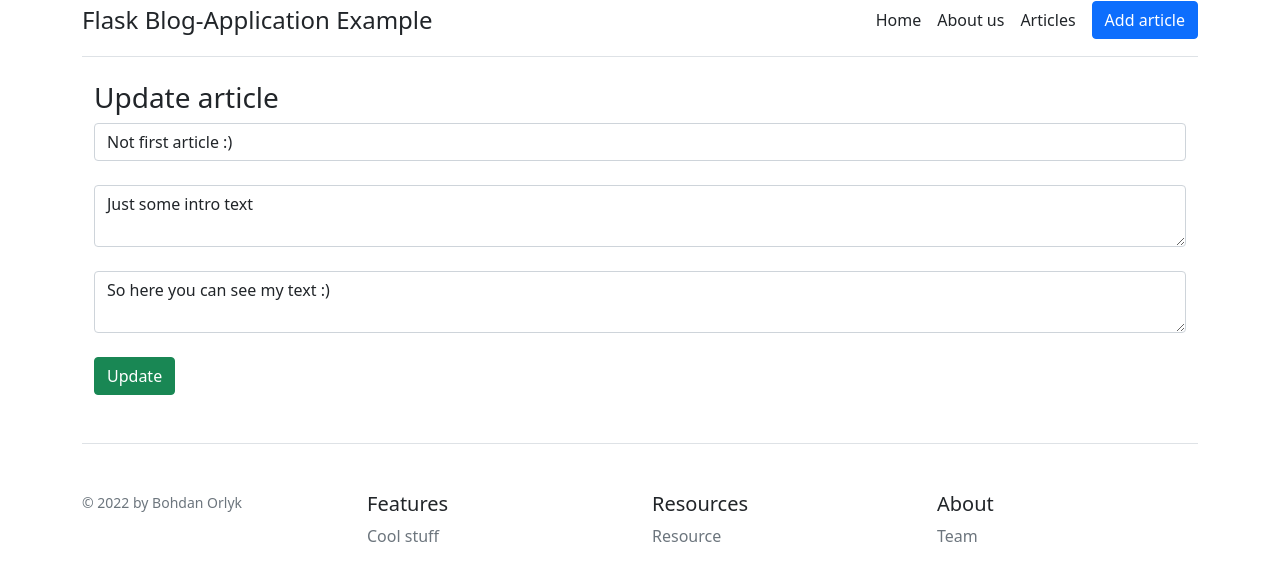
After one commit to Bohdan-Orlyk/Flask_Blog_App, a Flask app: page /posts/1/update in a window 1280 px wide. The commit adds this page. Shown: the top 581 px of the page. Run offline with Flask 2, Linux system fonts and the light colour scheme; data comes from the database, SQL or seed files in the repository; both versions use the stored data as it was after the commit.

Commit message:
function update added and required par in html form

```diff
--- a/main.py
+++ b/main.py
@@ -42,7 +42,7 @@ def post_detail(id):
     return render_template('post-detail.html', article=article)
 
 
-@app.route('/posts/<int:id>/delete')
+@app.route('/posts/<int:id>/delete', methods=['POST', 'GET'])
 def post_delete(id):
     article = Article.query.get_or_404(id)
 
@@ -52,7 +52,27 @@ def post_delete(id):
 
         return redirect('/posts')
     except:
-        return "An error occurred when trying to delete article"
+        article = Article.query.get(id)
+        return render_template('post-update.html', article=article)
+
+
+@app.route('/posts/<int:id>/update', methods=['POST', 'GET'])
+def update_article(id):
+    article = Article.query.get(id)
+
+    if request.method == 'POST':
+        article.title = request.form['title']
+        article.intro = request.form['intro']
+        article.text = request.form['text']
+
+        try:
+            db.session.commit()
+
+            return redirect('/posts')
+        except:
+            return "An error occurred when updating article, please try again. "
+    else:
+        return render_template('post-update.html', article=article)
 
 
 @app.route('/create-article', methods=['POST', 'GET'])
--- a/templates/base.html
+++ b/templates/base.html
@@ -14,7 +14,7 @@
 <div class="container">
     <div class="d-flex flex-column flex-md-row align-items-center pb-3 mb-4 border-bottom">
       <a href="/" class="d-flex align-items-center text-dark text-decoration-none">
-        <span class="fs-4">Flask Application Example</span>
+        <span class="fs-4">Flask Blog-Application Example</span>
       </a>
 
       <nav class="d-inline-flex mt-2 mt-md-0 ms-md-auto">
@@ -22,7 +22,7 @@
         <a class="me-3 py-2 text-dark text-decoration-none" href="/about">About us</a>
         <a class="me-3 py-2 text-dark text-decoration-none" href="/posts">Articles</a>
       </nav>
-        <a class="btn btn-warning" href="/create-article">Add article</a>
+        <a class="btn btn-primary" href="/create-article">Add article</a>
     </div>
 
     {% block body %} {% endblock %}
@@ -30,7 +30,7 @@
     <footer class="pt-4 my-md-5 pt-md-5 border-top">
     <div class="row">
       <div class="col-12 col-md">
-        <small class="d-block mb-3 text-muted">© 2022</small>
+        <small class="d-block mb-3 text-muted">© 2022 by Bohdan Orlyk</small>
       </div>
       <div class="col-6 col-md">
         <h5>Features</h5>
--- a/templates/create-article.html
+++ b/templates/create-article.html
@@ -8,9 +8,9 @@
     <div class="container">
         <h3>Adding article</h3>
         <form method="post">
-            <input type="text" name="title" id="title" class="form-control" placeholder="Title"><br>
-            <textarea name="intro" id="intro" class="form-control" placeholder="Intro"></textarea><br>
-            <textarea name="text" id="text" class="form-control" placeholder="Write your article"></textarea><br>
+            <input type="text" name="title" id="title" class="form-control" placeholder="Title" required><br>
+            <textarea name="intro" id="intro" class="form-control" placeholder="Intro" required></textarea><br>
+            <textarea name="text" id="text" class="form-control" placeholder="Write your article" required></textarea><br>
             <input type="submit" class="btn btn-success" value="Add">
         </form>
     </div>
--- a/templates/post-detail.html
+++ b/templates/post-detail.html
@@ -13,7 +13,6 @@
             <p><b>Date: {{ article.date.date() }}</b></p>
             <a href="/posts/{{ article.id }}/delete" class="btn btn-danger">Delete</a>
             <a href="/posts/{{ article.id }}/update" class="btn btn-success">Update</a>
-
         </div>
 
 
--- /dev/null
+++ b/templates/post-update.html
@@ -0,0 +1,17 @@
+{% extends 'base.html' %}
+
+{% block title%}
+    Update article
+{% endblock %}
+
+{% block body%}
+    <div class="container">
+        <h3>Update article</h3>
+        <form method="post">
+            <input type="text" name="title" id="title" class="form-control" value="{{ article.title }}" placeholder="Title"><br>
+            <textarea name="intro" id="intro" class="form-control" placeholder="Intro">{{ article.intro }}</textarea><br>
+            <textarea name="text" id="text" class="form-control" placeholder="Write your article">{{ article.text }}</textarea><br>
+            <input type="submit" class="btn btn-success" value="Update">
+        </form>
+    </div>
+{% endblock %}
```
Also changed, not shown: templates/index.html (+5 -2 lines), templates/posts.html (+6 -3 lines), FlaskApp.db.
